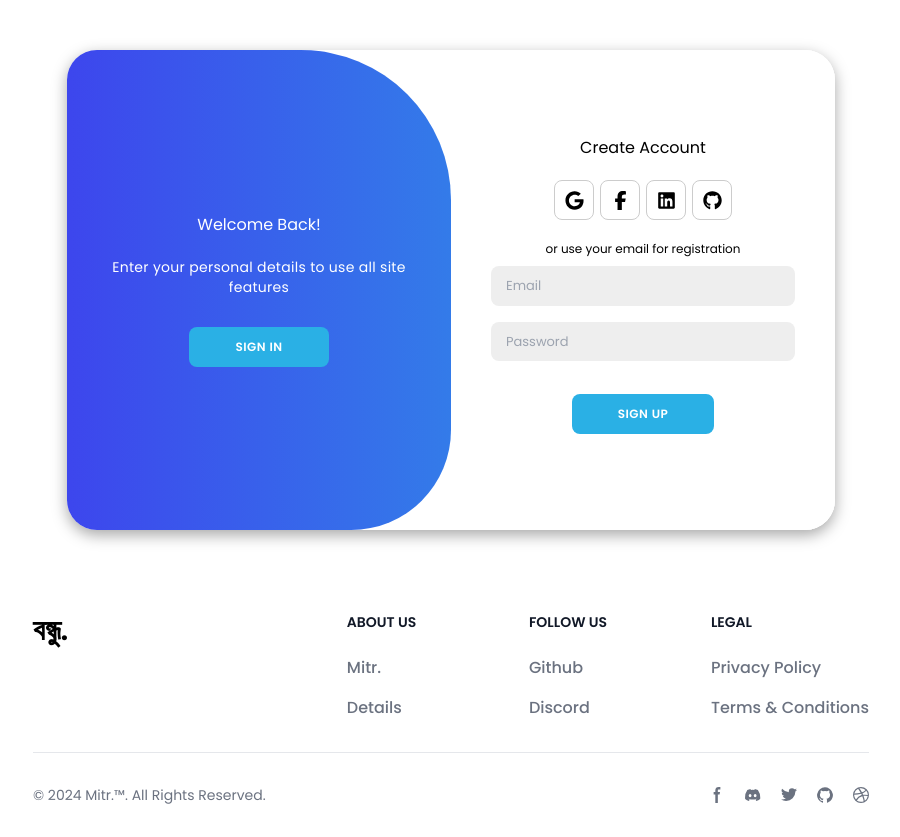
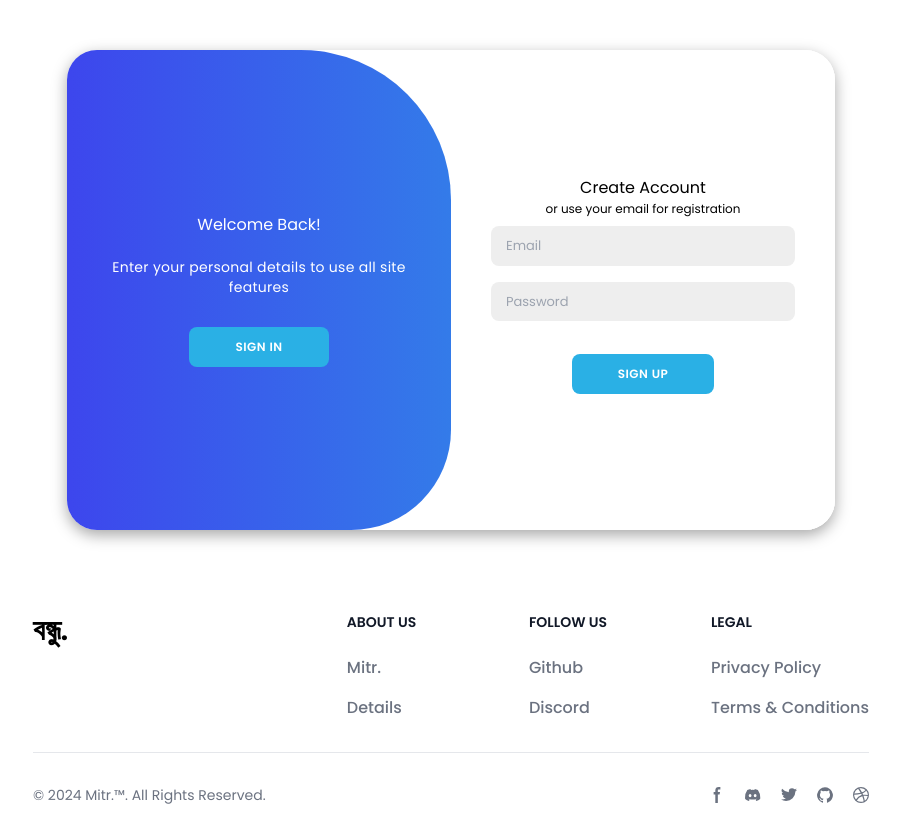
Before and after one commit to piyushbaibhav/Mitr, a React (Vite) app: page / in a window 1280 px wide. Both pictures are taken after a click on the button "SIGN UP". Shown: the whole page, without its empty margins (189-1089 px from the left). Built offline with nearby package versions, Linux system fonts and the light colour scheme.

Commit message:
firebase login

```diff
--- a/src/pages/Login.jsx
+++ b/src/pages/Login.jsx
@@ -1,36 +1,57 @@
+import './Login.css';
+
+
 import React, { useState } from 'react';
-import './Login.css';
 import { Link } from 'react-router-dom';
 import { auth } from '../firebase/config';
-import { createUserWithEmailAndPassword } from "firebase/auth";
+import {
+          createUserWithEmailAndPassword,
+          signInWithEmailAndPassword
+       } from "firebase/auth";
 
 
 const Login = () => {
   const [isActive, setIsActive] = useState(false);
   const [userCredentials, setUserCredentials]=useState({});
+  const [error, setError]=useState('');
 
   function handleCredentials(e){
     setUserCredentials({...userCredentials,[e.target.name]: e.target.value});
-    console.log(userCredentials);
+
   }
 
   function handleSignup(e){
     e.preventDefault();
+    setError("");
+
     createUserWithEmailAndPassword(auth, userCredentials.email, userCredentials.password)
   .then((userCredential) => {
-    // Signed up
-    const user = userCredential.user;
-    console.log(user);
+
+    console.log(userCredential.user);
+
     // ...
   })
   .catch((error) => {
-    const errorCode = error.code;
-    const errorMessage = error.message;
-    console.log(errorCode);
-    console.log(errorMessage);
+
+    setError(error.message);
+
     // ..
   });
 
+  }
+  function handleLogin(e){
+    e.preventDefault();
+    setError("");
+    signInWithEmailAndPassword(auth, userCredentials.email, userCredentials.password)
+    .then((userCredential) => {
+      // Signed in
+      console.log(userCredential.user);
+      // ...
+    })
+    .catch((error) => {
+      console.error('Sign-in error:', error);
+      setError(error.message);
+    });
   }
 
   const handleRegisterClick = () => {
@@ -48,40 +69,7 @@ const Login = () => {
         <form>
           <h1>Create Account</h1>
 
-          <div className="social-icons">
-            <a href="#" class="icon">
-              <svg
-                xmlns="http://www.w3.org/2000/svg"
-                viewBox="0 0 488 512"
-                className='w-1/2 h-1/2 '
-              >
-                <path d="M488 261.8C488 403.3 391.1 504 248 504 110.8 504 0 393.2 0 256S110.8 8 248 8c66.8 0 123 24.5 166.3 64.9l-67.5 64.9C258.5 52.6 94.3 116.6 94.3 256c0 86.5 69.1 156.6 153.7 156.6 98.2 0 135-70.4 140.8-106.9H248v-85.3h236.1c2.3 12.7 3.9 24.9 3.9 41.4z" />
-              </svg>
-            </a>
-            <a href="#" class="icon">
-              <svg xmlns="http://www.w3.org/2000/svg"
-                viewBox="0 0 320 512"
-                className='w-1/2 h-1/2 '>
-                <path d="M80 299.3V512H196V299.3h86.5l18-97.8H196V166.9c0-51.7 20.3-71.5 72.7-71.5c16.3 0 29.4 .4 37 1.2V7.9C291.4 4 256.4 0 236.2 0C129.3 0 80 50.5 80 159.4v42.1H14v97.8H80z" />
-              </svg>
-            </a>
-            <a href="#" className="icon">
-            <svg
-                xmlns="http://www.w3.org/2000/svg"
-                viewBox="0 0 448 512"
-                className='w-1/2 h-1/2'>
-                <path d="M416 32H31.9C14.3 32 0 46.5 0 64.3v383.4C0 465.5 14.3 480 31.9 480H416c17.6 0 32-14.5 32-32.3V64.3c0-17.8-14.4-32.3-32-32.3zM135.4 416H69V202.2h66.5V416zm-33.2-243c-21.3 0-38.5-17.3-38.5-38.5S80.9 96 102.2 96c21.2 0 38.5 17.3 38.5 38.5 0 21.3-17.2 38.5-38.5 38.5zm282.1 243h-66.4V312c0-24.8-.5-56.7-34.5-56.7-34.6 0-39.9 27-39.9 54.9V416h-66.4V202.2h63.7v29.2h.9c8.9-16.8 30.6-34.5 62.9-34.5 67.2 0 79.7 44.3 79.7 101.9V416z" />
-                </svg>
-            </a>
-            <a href="#" class="icon">
-            <svg
-                xmlns="http://www.w3.org/2000/svg"
-                viewBox="0 0 496 512"
-                className='w-1/2 h-1/2'>
-                <path d="M165.9 397.4c0 2-2.3 3.6-5.2 3.6-3.3 .3-5.6-1.3-5.6-3.6 0-2 2.3-3.6 5.2-3.6 3-.3 5.6 1.3 5.6 3.6zm-31.1-4.5c-.7 2 1.3 4.3 4.3 4.9 2.6 1 5.6 0 6.2-2s-1.3-4.3-4.3-5.2c-2.6-.7-5.5 .3-6.2 2.3zm44.2-1.7c-2.9 .7-4.9 2.6-4.6 4.9 .3 2 2.9 3.3 5.9 2.6 2.9-.7 4.9-2.6 4.6-4.6-.3-1.9-3-3.2-5.9-2.9zM244.8 8C106.1 8 0 113.3 0 252c0 110.9 69.8 205.8 169.5 239.2 12.8 2.3 17.3-5.6 17.3-12.1 0-6.2-.3-40.4-.3-61.4 0 0-70 15-84.7-29.8 0 0-11.4-29.1-27.8-36.6 0 0-22.9-15.7 1.6-15.4 0 0 24.9 2 38.6 25.8 21.9 38.6 58.6 27.5 72.9 20.9 2.3-16 8.8-27.1 16-33.7-55.9-6.2-112.3-14.3-112.3-110.5 0-27.5 7.6-41.3 23.6-58.9-2.6-6.5-11.1-33.3 2.6-67.9 20.9-6.5 69 27 69 27 20-5.6 41.5-8.5 62.8-8.5s42.8 2.9 62.8 8.5c0 0 48.1-33.6 69-27 13.7 34.7 5.2 61.4 2.6 67.9 16 17.7 25.8 31.5 25.8 58.9 0 96.5-58.9 104.2-114.8 110.5 9.2 7.9 17 22.9 17 46.4 0 33.7-.3 75.4-.3 83.6 0 6.5 4.6 14.4 17.3 12.1C428.2 457.8 496 362.9 496 252 496 113.3 383.5 8 244.8 8zM97.2 352.9c-1.3 1-1 3.3 .7 5.2 1.6 1.6 3.9 2.3 5.2 1 1.3-1 1-3.3-.7-5.2-1.6-1.6-3.9-2.3-5.2-1zm-10.8-8.1c-.7 1.3 .3 2.9 2.3 3.9 1.6 1 3.6 .7 4.3-.7 .7-1.3-.3-2.9-2.3-3.9-2-.6-3.6-.3-4.3 .7zm32.4 35.6c-1.6 1.3-1 4.3 1.3 6.2 2.3 2.3 5.2 2.6 6.5 1 1.3-1.3 .7-4.3-1.3-6.2-2.2-2.3-5.2-2.6-6.5-1zm-11.4-14.7c-1.6 1-1.6 3.6 0 5.9 1.6 2.3 4.3 3.3 5.6 2.3 1.6-1.3 1.6-3.9 0-6.2-1.4-2.3-4-3.3-5.6-2z" />
-                </svg>
-            </a>
-          </div>
+
           <span>or use your email for registration</span>
           {/* <input onChange={(e)=>{handleCredentials(e)}} type="text" placeholder="Name" /> */}
           <input onChange={(e)=>{handleCredentials(e)}} type="text" name="email" placeholder="Email" />
@@ -89,6 +77,14 @@ const Login = () => {
           <Link to="/dashboard">
           <button onClick={(e)=>{handleSignup(e)}}>Sign Up</button>
           </Link>
+          {
+            error &&
+            <div className='text-red-500'>
+              {error}
+            </div>
+          }
+
+
         </form>
       </div>
       <div className={`form-cont sign-in ${isActive ? '' : 'move'}`}>
@@ -96,47 +92,21 @@ const Login = () => {
         <form>
           <h1>Sign In</h1>
 
-          <div className="social-icons">
-            <a href="#" class="icon">
-              <svg
-                xmlns="http://www.w3.org/2000/svg"
-                viewBox="0 0 488 512"
-                className='w-1/2 h-1/2 '
-              >
-                <path d="M488 261.8C488 403.3 391.1 504 248 504 110.8 504 0 393.2 0 256S110.8 8 248 8c66.8 0 123 24.5 166.3 64.9l-67.5 64.9C258.5 52.6 94.3 116.6 94.3 256c0 86.5 69.1 156.6 153.7 156.6 98.2 0 135-70.4 140.8-106.9H248v-85.3h236.1c2.3 12.7 3.9 24.9 3.9 41.4z" />
-              </svg>
-            </a>
-            <a href="#" className="icon">
-              <svg xmlns="http://www.w3.org/2000/svg"
-                viewBox="0 0 320 512"
-                className='w-1/2 h-1/2 '>
-                <path d="M80 299.3V512H196V299.3h86.5l18-97.8H196V166.9c0-51.7 20.3-71.5 72.7-71.5c16.3 0 29.4 .4 37 1.2V7.9C291.4 4 256.4 0 236.2 0C129.3 0 80 50.5 80 159.4v42.1H14v97.8H80z" />
-              </svg>
-            </a>
-            <a href="#" class="icon">
-              <svg
-                xmlns="http://www.w3.org/2000/svg"
-                viewBox="0 0 448 512"
-                className='w-1/2 h-1/2'>
-                <path d="M416 32H31.9C14.3 32 0 46.5 0 64.3v383.4C0 465.5 14.3 480 31.9 480H416c17.6 0 32-14.5 32-32.3V64.3c0-17.8-14.4-32.3-32-32.3zM135.4 416H69V202.2h66.5V416zm-33.2-243c-21.3 0-38.5-17.3-38.5-38.5S80.9 96 102.2 96c21.2 0 38.5 17.3 38.5 38.5 0 21.3-17.2 38.5-38.5 38.5zm282.1 243h-66.4V312c0-24.8-.5-56.7-34.5-56.7-34.6 0-39.9 27-39.9 54.9V416h-66.4V202.2h63.7v29.2h.9c8.9-16.8 30.6-34.5 62.9-34.5 67.2 0 79.7 44.3 79.7 101.9V416z" />
-                </svg>
-            </a>
-            <a href="#" class="icon">
-              <svg
-                xmlns="http://www.w3.org/2000/svg"
-                viewBox="0 0 496 512"
-                className='w-1/2 h-1/2'>
-                <path d="M165.9 397.4c0 2-2.3 3.6-5.2 3.6-3.3 .3-5.6-1.3-5.6-3.6 0-2 2.3-3.6 5.2-3.6 3-.3 5.6 1.3 5.6 3.6zm-31.1-4.5c-.7 2 1.3 4.3 4.3 4.9 2.6 1 5.6 0 6.2-2s-1.3-4.3-4.3-5.2c-2.6-.7-5.5 .3-6.2 2.3zm44.2-1.7c-2.9 .7-4.9 2.6-4.6 4.9 .3 2 2.9 3.3 5.9 2.6 2.9-.7 4.9-2.6 4.6-4.6-.3-1.9-3-3.2-5.9-2.9zM244.8 8C106.1 8 0 113.3 0 252c0 110.9 69.8 205.8 169.5 239.2 12.8 2.3 17.3-5.6 17.3-12.1 0-6.2-.3-40.4-.3-61.4 0 0-70 15-84.7-29.8 0 0-11.4-29.1-27.8-36.6 0 0-22.9-15.7 1.6-15.4 0 0 24.9 2 38.6 25.8 21.9 38.6 58.6 27.5 72.9 20.9 2.3-16 8.8-27.1 16-33.7-55.9-6.2-112.3-14.3-112.3-110.5 0-27.5 7.6-41.3 23.6-58.9-2.6-6.5-11.1-33.3 2.6-67.9 20.9-6.5 69 27 69 27 20-5.6 41.5-8.5 62.8-8.5s42.8 2.9 62.8 8.5c0 0 48.1-33.6 69-27 13.7 34.7 5.2 61.4 2.6 67.9 16 17.7 25.8 31.5 25.8 58.9 0 96.5-58.9 104.2-114.8 110.5 9.2 7.9 17 22.9 17 46.4 0 33.7-.3 75.4-.3 83.6 0 6.5 4.6 14.4 17.3 12.1C428.2 457.8 496 362.9 496 252 496 113.3 383.5 8 244.8 8zM97.2 352.9c-1.3 1-1 3.3 .7 5.2 1.6 1.6 3.9 2.3 5.2 1 1.3-1 1-3.3-.7-5.2-1.6-1.6-3.9-2.3-5.2-1zm-10.8-8.1c-.7 1.3 .3 2.9 2.3 3.9 1.6 1 3.6 .7 4.3-.7 .7-1.3-.3-2.9-2.3-3.9-2-.6-3.6-.3-4.3 .7zm32.4 35.6c-1.6 1.3-1 4.3 1.3 6.2 2.3 2.3 5.2 2.6 6.5 1 1.3-1.3 .7-4.3-1.3-6.2-2.2-2.3-5.2-2.6-6.5-1zm-11.4-14.7c-1.6 1-1.6 3.6 0 5.9 1.6 2.3 4.3 3.3 5.6 2.3 1.6-1.3 1.6-3.9 0-6.2-1.4-2.3-4-3.3-5.6-2z" />
-                </svg>
-            </a>
-          </div>
+
           <span>or use your email and password</span>
-          <input  type="email" placeholder="Email" />
-          <input type="password" placeholder="Password" />
+          <input  type="text" name="email" placeholder="Email" />
+          <input type="password" name="password" placeholder="Password" />
           <a href="">Forgot your email or password?</a>
           <Link to="/dashboard">
-          <button>Sign in</button>
+          <button onClick={(e)=>{handleLogin(e)}} >Sign in</button>
           </Link>
+
+          {
+            error &&
+            <div className='text-red-500'>
+              {error}
+            </div>
+          }
 
         </form>
       </div>
@@ -159,21 +129,7 @@ const Login = () => {
         </div>
       </div>
 
-      {/* <button
-        id="register"
-        className={`your-register-button-styles ${isActive ? 'hidden' : ''}`}
-        onClick={handleRegisterClick}
-      >
-        Register
-      </button>
 
-      <button
-        id="login"
-        className={`your-login-button-styles ${isActive ? '' : 'hidden'}`}
-        onClick={handleLoginClick}
-      >
-        Login
-      </button> */}
     </div>
   );
 };
```
